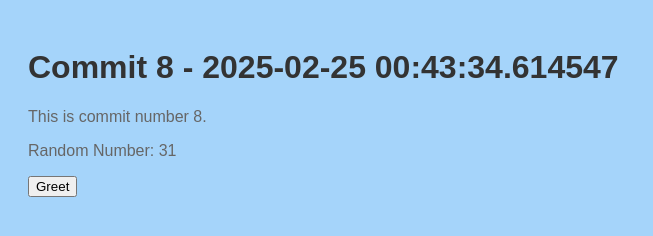
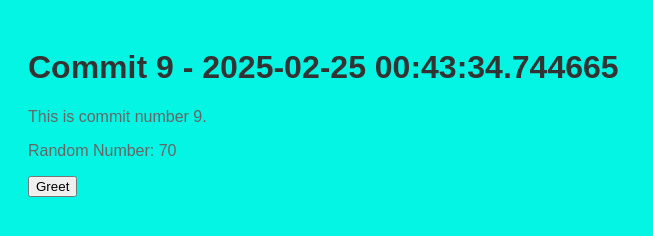
Before and after one commit to stiffs95/myrep-repo-20250225004322, a plain HTML site: page index.html in a window 1280 px wide. Shown: the whole page, without its empty margins (0-653 px from the left). Drawn offline with Linux system fonts and the light colour scheme.

Commit message:
📝 Commit 9 with HTML, CSS, and JS

```diff
--- a/index.html
+++ b/index.html
@@ -2,13 +2,13 @@
     <!DOCTYPE html>
     <html>
     <head>
-        <title>Commit 8 - 2025-02-25 00:43:34.614547</title>
+        <title>Commit 9 - 2025-02-25 00:43:34.744665</title>
         <link rel="stylesheet" href="style.css">
     </head>
     <body>
-        <h1>Commit 8 - 2025-02-25 00:43:34.614547</h1>
-        <p>This is commit number 8.</p>
-        <p>Random Number: 31</p>
+        <h1>Commit 9 - 2025-02-25 00:43:34.744665</h1>
+        <p>This is commit number 9.</p>
+        <p>Random Number: 70</p>
         <button onclick="greet()">Greet</button>
         <script src="script.js"></script>
     </body>
--- a/script.js
+++ b/script.js
@@ -2,4 +2,4 @@
     function greet() {
         alert('Hello from commit ' + commitNumber + '!');
     }
-    var commitNumber = 8;
+    var commitNumber = 9;
--- a/style.css
+++ b/style.css
@@ -1,7 +1,7 @@
 
     body {
         font-family: Arial, sans-serif;
-        background-color: #a5d4fa;
+        background-color: #04f5e4;
         padding: 20px;
     }
     h1 {
```
